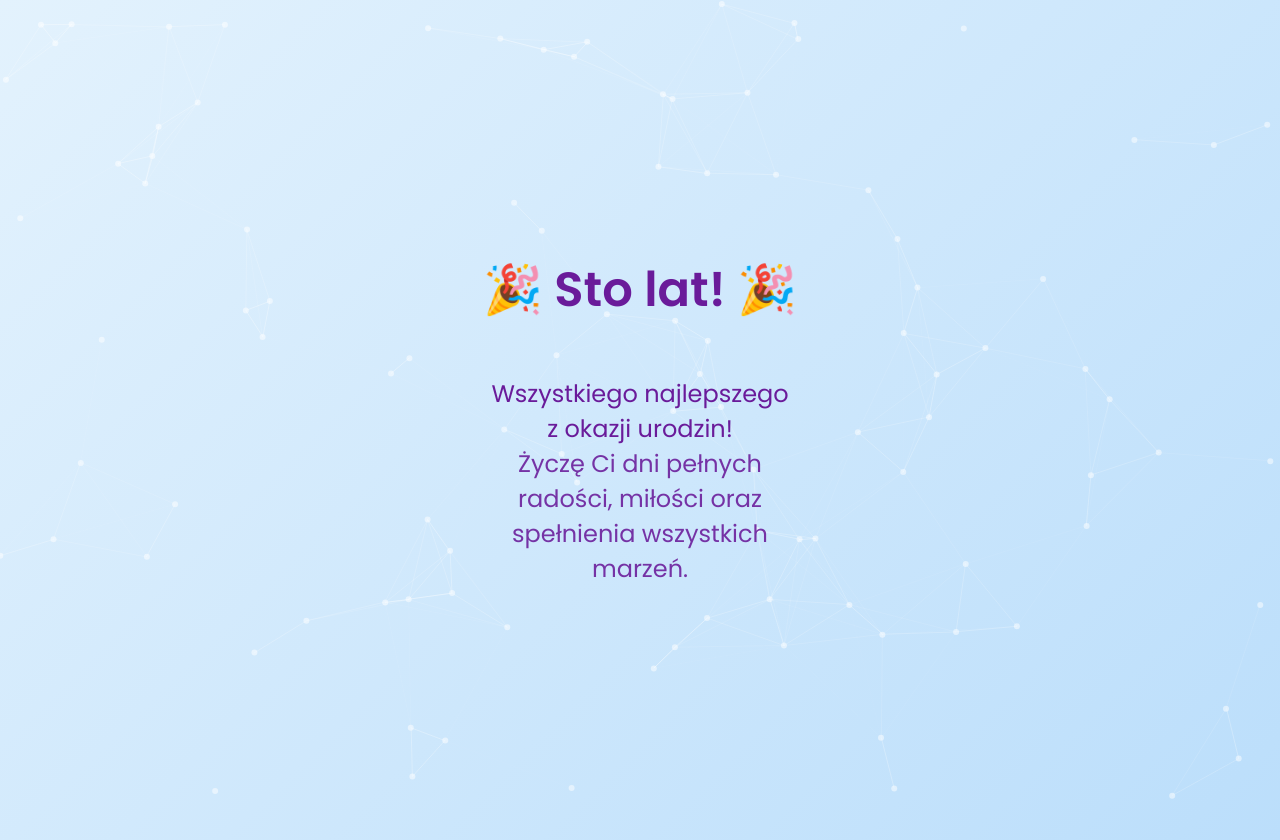
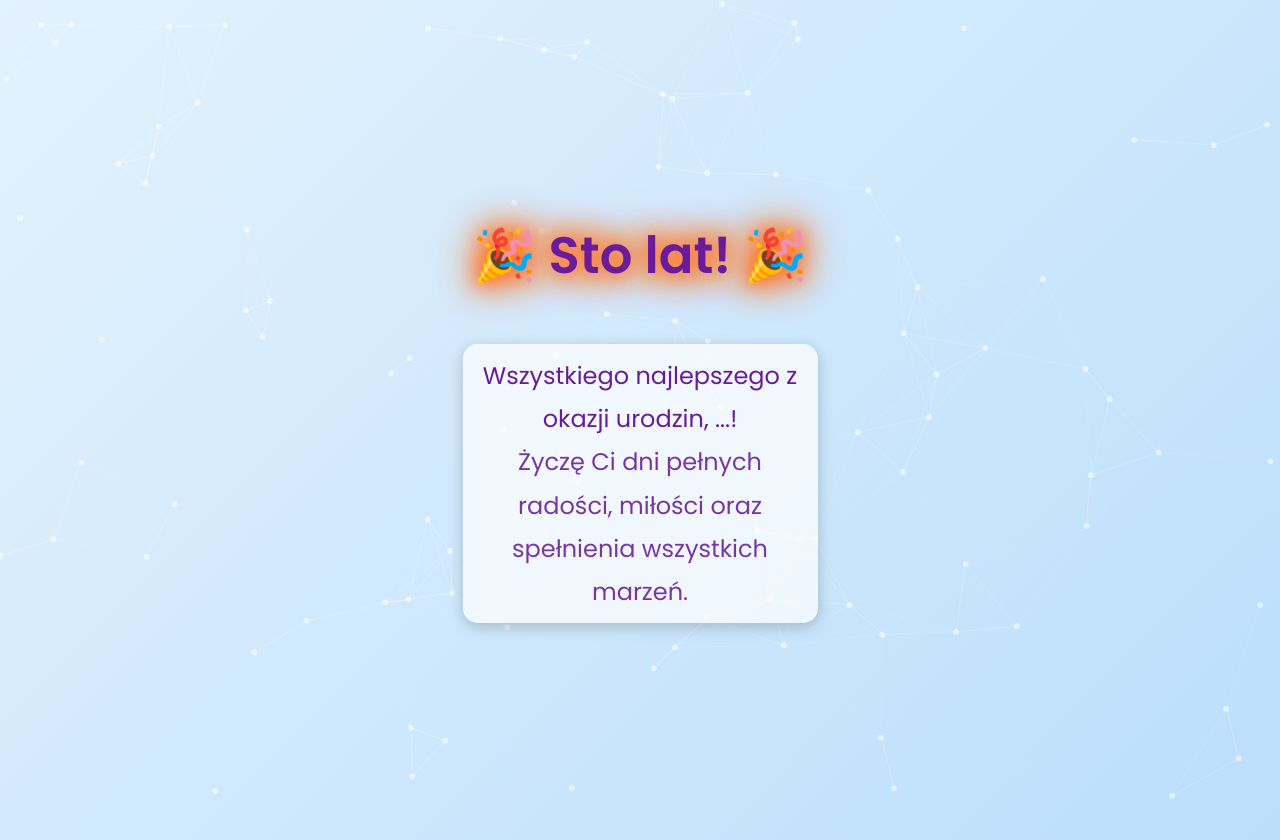
Before and after one commit to kurzowsky/urodziny, a plain HTML site: page index.html in a window 1280 px wide. Both pictures are taken after a click on the button 640 px from the left and 476 px from the top of the page. Drawn offline with nearby package versions, Linux system fonts and the light colour scheme; animation ran at ten frames a second.

Commit message:
overlay_update.html

```diff
--- a/index.html
+++ b/index.html
@@ -39,10 +39,22 @@
 
         /* Nagłówek */
         .header {
-            font-size: 3em;
+            font-size: 3.2em;
             font-weight: 600;
             color: #6a1b9a;
             margin-bottom: 20px;
+            text-shadow: 3px 3px 5px rgba(0, 0, 0, 0.2);
+            animation: glow 1.5s ease-in-out infinite alternate;
+        }
+
+        /* Animacja glow dla nagłówka */
+        @keyframes glow {
+            0% {
+                text-shadow: 0 0 10px #ff00ff, 0 0 20px #ff00ff, 0 0 30px #ff00ff, 0 0 40px #ff00ff;
+            }
+            100% {
+                text-shadow: 0 0 20px #ff8c00, 0 0 30px #ff8c00, 0 0 40px #ff8c00, 0 0 50px #ff8c00;
+            }
         }
 
         /* Styl dla tekstu życzeń */
@@ -51,9 +63,25 @@
             margin-top: 30px;
             color: #6a1b9a;
             text-align: center;
-            display: none; /* Domyślnie ukryty */
+            display: none;
             word-wrap: break-word;
             overflow: hidden;
+            line-height: 1.8;
+            padding: 10px;
+            border-radius: 15px;
+            background: rgba(255, 255, 255, 0.7);
+            box-shadow: 0px 4px 15px rgba(0, 0, 0, 0.2);
+            transform: translateY(50px);
+            opacity: 0;
+            animation: fadeUp 1s forwards;
+        }
+
+        /* Animacja dla życzeń */
+        @keyframes fadeUp {
+            to {
+                transform: translateY(0);
+                opacity: 1;
+            }
         }
 
         .greeting-line {
@@ -62,13 +90,13 @@
             animation: fadeIn 1.5s ease forwards;
         }
 
-        /* Animacja tekstu */
+        /* Animacja pojawiania się tekstu */
         @keyframes fadeIn {
             from { opacity: 0; }
             to { opacity: 1; }
         }
 
-        /* Styl przycisku (ikony prezentu) */
+        /* Styl przycisku (ikona prezentu) */
         .icon-button {
             background-color: transparent;
             border: none;
@@ -77,7 +105,7 @@
             margin-top: 20px;
             outline: none;
             transition: transform 0.3s ease;
-            animation: pulse 2s infinite; /* Animacja powiększania i zmniejszania */
+            animation: pulse 2s infinite;
         }
 
         /* Animacja powiększania i zmniejszania przycisku */
@@ -86,7 +114,7 @@
                 transform: scale(1);
             }
             50% {
-                transform: scale(1.1); /* Powiększenie */
+                transform: scale(1.1);
             }
             100% {
                 transform: scale(1);
@@ -164,29 +192,26 @@
             const buttonElement = document.getElementById('wishButton');
 
             if (greetingElement.style.display === "block") {
-                // Jeśli życzenia są już widoczne, ukrywamy je
                 greetingElement.style.display = "none";
                 buttonElement.style.display = "inline-block"; // Ponownie pokazujemy przycisk
             } else {
-                // Ukrycie przycisku przed wyświetleniem życzeń
                 buttonElement.style.display = "none";
 
-                // Ustawienie szerokości życzeń na szerokość nagłówka
                 const headerElement = document.querySelector('.header');
                 greetingElement.style.width = `${headerElement.offsetWidth}px`;
                 greetingElement.innerHTML = ""; // Czyszczenie poprzednich życzeń
 
+                const name = "...";
                 const greetingLines = [
-                    "Wszystkiego najlepszego z okazji urodzin!",
+                    "Wszystkiego najlepszego z okazji urodzin, " + name + "!",
                     "Życzę Ci dni pełnych radości, miłości oraz spełnienia wszystkich marzeń.",
                     "Niech każdy dzień przynosi Ci coś pięknego, a szczęście nigdy Cię nie opuszcza.",
                     "Zdrowia, sukcesów i dużo uśmiechu na co dzień!",
-                    "🎉🎁 KUBA 🎁🎉"
+                    "🎁 Kuba 🎁"
                 ];
 
                 let delay = 0;
 
-                // Wyświetlanie życzeń linia po linii
                 greetingLines.forEach((line) => {
                     setTimeout(() => {
                         const lineElement = document.createElement("div");
@@ -194,16 +219,14 @@
                         lineElement.textContent = line;
                         greetingElement.appendChild(lineElement);
                     }, delay);
-                    delay += 2000; // Opóźnienie między liniami
+                    delay += 2000;
                 });
 
-                // Pokazanie sekcji życzeń
                 greetingElement.style.display = "block";
 
-                // Pokazanie przycisku po zakończeniu animacji
                 setTimeout(() => {
-                    buttonElement.style.display = "inline-block"; // Ponowne wyświetlenie przycisku
-                }, delay + 2000); // Po zakończeniu ostatniej linii życzeń
+                    buttonElement.style.display = "inline-block";
+                }, delay + 2000);
             }
         }
     </script>
```
